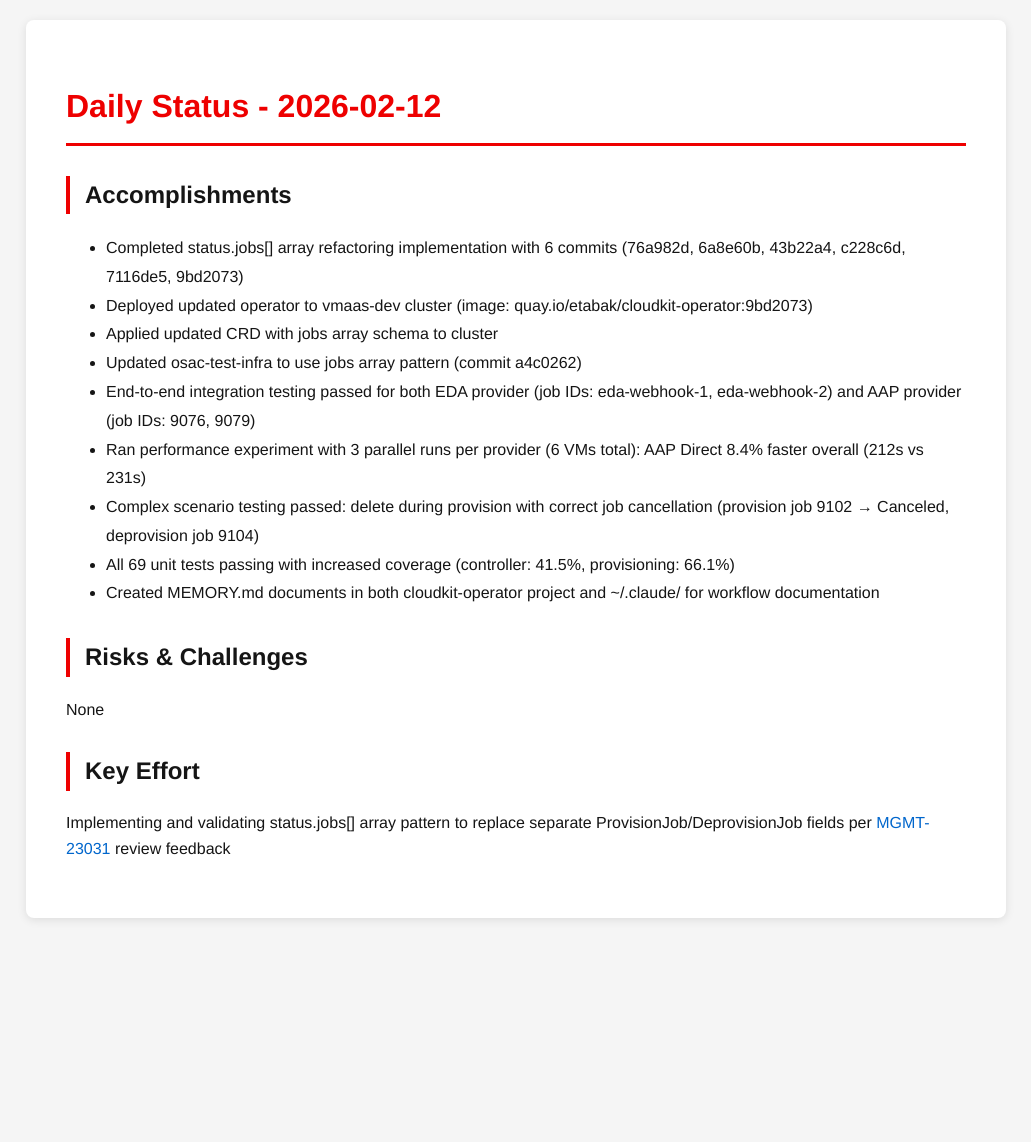
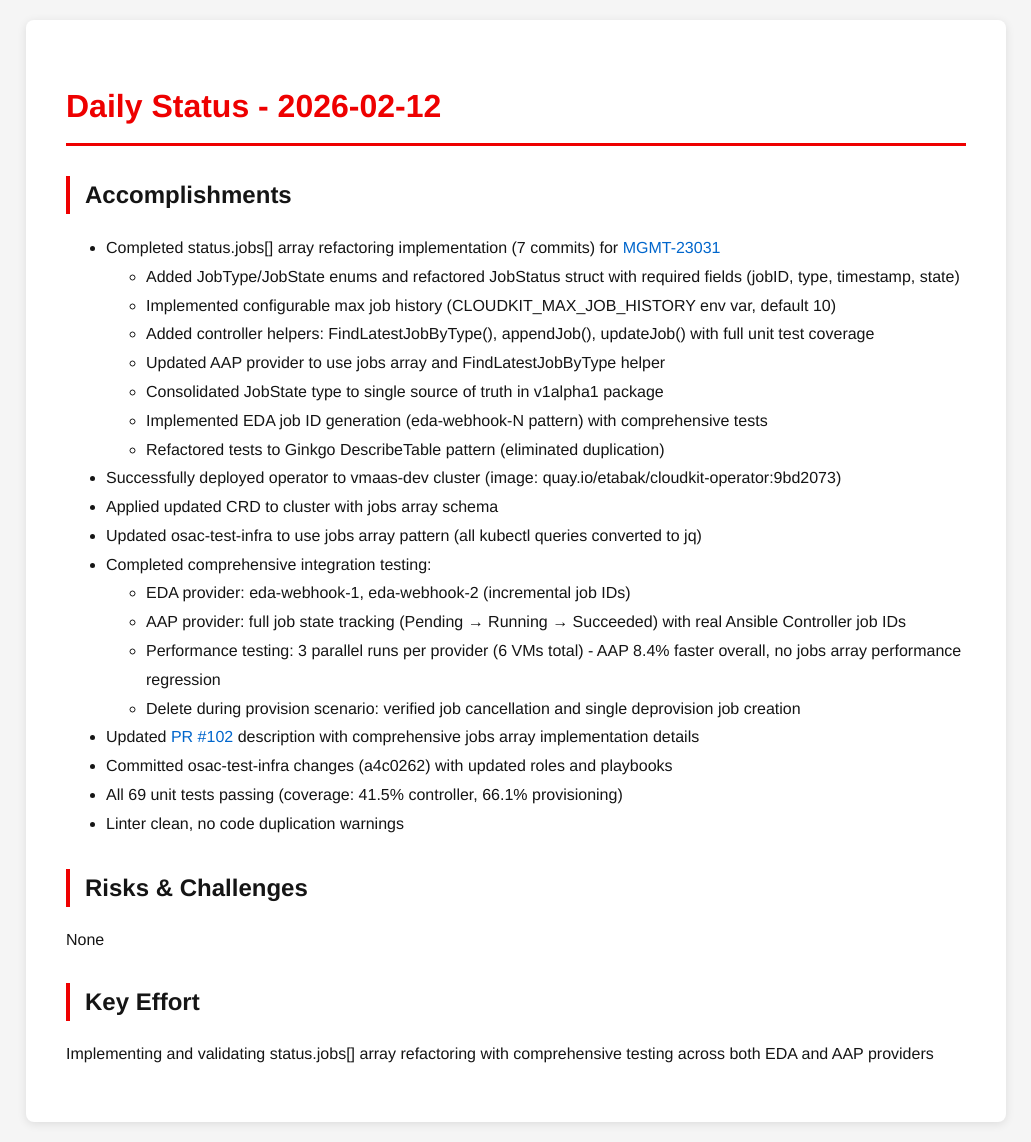
Before and after one commit to tzvatot/daily-status, a Jekyll site: the page built from 2026-02-12.md, in a window 1280 px wide. Shown: the whole page, without its empty margins (124-1155 px from the left). Built offline with Jekyll 4.4.1, drawn with Linux system fonts in a browser that asks for light colours; before the commit the page ends 938 px from its top, so only the background shows below that.

Commit message:
Daily status update - 2026-02-12

```diff
--- a/2026-02-12.md
+++ b/2026-02-12.md
@@ -7,18 +7,29 @@ date: 2026-02-12
 # Daily Status - 2026-02-12
 
 ## Accomplishments
-- Completed status.jobs[] array refactoring implementation with 6 commits (76a982d, 6a8e60b, 43b22a4, c228c6d, 7116de5, 9bd2073)
-- Deployed updated operator to vmaas-dev cluster (image: quay.io/etabak/cloudkit-operator:9bd2073)
-- Applied updated CRD with jobs array schema to cluster
-- Updated osac-test-infra to use jobs array pattern (commit a4c0262)
-- End-to-end integration testing passed for both EDA provider (job IDs: eda-webhook-1, eda-webhook-2) and AAP provider (job IDs: 9076, 9079)
-- Ran performance experiment with 3 parallel runs per provider (6 VMs total): AAP Direct 8.4% faster overall (212s vs 231s)
-- Complex scenario testing passed: delete during provision with correct job cancellation (provision job 9102 → Canceled, deprovision job 9104)
-- All 69 unit tests passing with increased coverage (controller: 41.5%, provisioning: 66.1%)
-- Created MEMORY.md documents in both cloudkit-operator project and ~/.claude/ for workflow documentation
+- Completed status.jobs[] array refactoring implementation (7 commits) for [MGMT-23031](https://issues.redhat.com/browse/MGMT-23031)
+  - Added JobType/JobState enums and refactored JobStatus struct with required fields (jobID, type, timestamp, state)
+  - Implemented configurable max job history (CLOUDKIT_MAX_JOB_HISTORY env var, default 10)
+  - Added controller helpers: FindLatestJobByType(), appendJob(), updateJob() with full unit test coverage
+  - Updated AAP provider to use jobs array and FindLatestJobByType helper
+  - Consolidated JobState type to single source of truth in v1alpha1 package
+  - Implemented EDA job ID generation (eda-webhook-N pattern) with comprehensive tests
+  - Refactored tests to Ginkgo DescribeTable pattern (eliminated duplication)
+- Successfully deployed operator to vmaas-dev cluster (image: quay.io/etabak/cloudkit-operator:9bd2073)
+- Applied updated CRD to cluster with jobs array schema
+- Updated osac-test-infra to use jobs array pattern (all kubectl queries converted to jq)
+- Completed comprehensive integration testing:
+  - EDA provider: eda-webhook-1, eda-webhook-2 (incremental job IDs)
+  - AAP provider: full job state tracking (Pending → Running → Succeeded) with real Ansible Controller job IDs
+  - Performance testing: 3 parallel runs per provider (6 VMs total) - AAP 8.4% faster overall, no jobs array performance regression
+  - Delete during provision scenario: verified job cancellation and single deprovision job creation
+- Updated [PR #102](https://github.com/osac-project/osac-operator/pull/102) description with comprehensive jobs array implementation details
+- Committed osac-test-infra changes (a4c0262) with updated roles and playbooks
+- All 69 unit tests passing (coverage: 41.5% controller, 66.1% provisioning)
+- Linter clean, no code duplication warnings
 
 ## Risks & Challenges
 None
 
 ## Key Effort
-Implementing and validating status.jobs[] array pattern to replace separate ProvisionJob/DeprovisionJob fields per [MGMT-23031](https://issues.redhat.com/browse/MGMT-23031) review feedback
+Implementing and validating status.jobs[] array refactoring with comprehensive testing across both EDA and AAP providers
```
